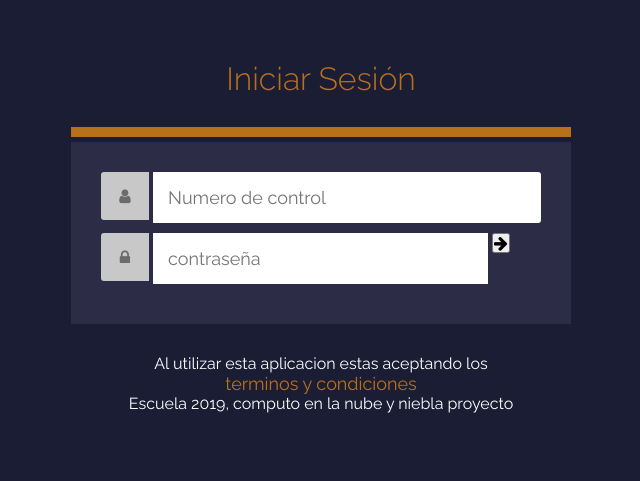
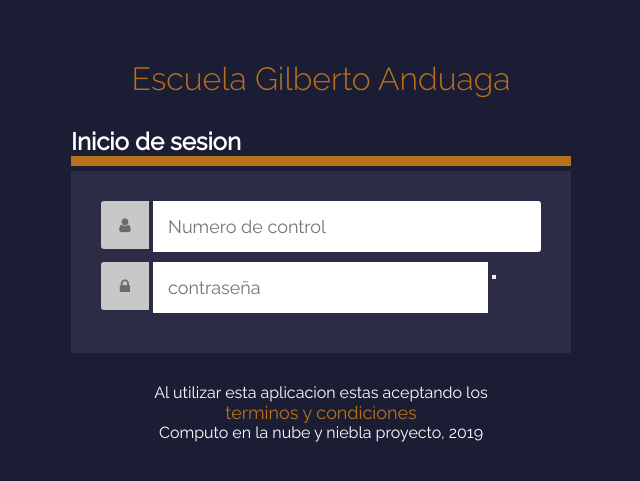
Before and after one commit to IngCampos/Escuela_PHP_JQuery, a PHP site: page /login.php in a window 1280 px wide. Shown: the top 481 px of the page, without its empty margins (319-959 px from the left). Run offline with PHP 8.4, Linux system fonts and the light colour scheme; some libraries are stand-ins or nearby versions.

Commit message:
Mejoras generales
Cambio de nombres, titulos, encabezado y pie de pagina.
Centrado de textos, mejro diseño.
Al tratar de sobreescribir las asistencias estas muestra un mensaje.

```diff
--- a/views/contenido.view.php
+++ b/views/contenido.view.php
@@ -3,15 +3,14 @@ require 'header.php';
 ?>
 <body>
 	<div class="contenedor">
-		<h1 class="titulo"><?php echo $_SESSION['usuario']['Nombres']." ".$_SESSION['usuario']['Apellidos']."(".$_SESSION['usuario']['Titulo'].")";?></h1>
+		<h2>Inicio: <?php echo $_SESSION['usuario']['Nombres']." ".$_SESSION['usuario']['Apellidos']."(".$_SESSION['usuario']['Titulo'].")";?></h2>
 		<a href="cerrar.php">Cerrar Sesion</a><a style="float: right;" class="inico" href="index.php">Inicio</a>
 		<hr class="border">
 		<div class="contenido">
 			<?php if ($_SESSION['usuario']['Titulo']=="Alumno") require 'contenido_alumno.view.php';
 			if ($_SESSION['usuario']['Titulo']=="Maestro") require 'contenido_maestro.view.php';
 			if ($_SESSION['usuario']['Titulo']=="Administrador") require 'contenido_administrador.view.php';?>
-			<hr><center><h2>Libros</h2></center>
-			grado:<?php echo $_SESSION['usuario']['Grado']?>(ayuda parte libros)
+			<hr>
 		</div>
 	</div>
 </body>
--- a/views/contenido_maestro.view.php
+++ b/views/contenido_maestro.view.php
@@ -11,9 +11,9 @@ $statement->execute(array(
 	//se pone 0 por que al haber dos campos con el nombre Id, el otro pasa a nombrarse 0
 ));
 $materias = $statement->fetch();
-echo "<table ><tr><td>Hora</td><td>Materia</td><td>Grado</td><td>Asistencias</td></tr>";
+echo "<table ><tr><td>Hora</td><td>Materia</td><td>Grado</td><td>Pase de lista</td><td>Asistencias</td><td></tr>";
 while($materias!=null){
-	echo "<tr><td>".$materias["Hora"]."</td><td>".$materias["Nombre"]."</td><td>".$materias["Grado"]."</td><td><a href='control.php?id_clase=".$materias["Id"]."'>Asistencias</a></td></tr>";
+	echo "<tr><td>".$materias["Hora"]."</td><td>".$materias["Nombre"]."</td><td><center>".$materias["Grado"]."</center></td><td><center><a class='fa fa-edit' href='control.php?id_clase=".$materias["Id"]."'></a></center></td></tr>";
 	$materias = $statement->fetch();
 }
 echo "</table>";
--- a/views/footer.php
+++ b/views/footer.php
@@ -1,5 +1,7 @@
+    </div>
+</body>
 <footer>
-<center>Escuela 2019, computo en la nube y niebla proyecto</center>
+<center>Computo en la nube y niebla proyecto, 2019</center>
 <script>
 	// este codigo elimina el form resubmission, al recargar la pagina no envie otras vez los datos por post
     if ( window.history.replaceState ) {
--- a/views/header.php
+++ b/views/header.php
@@ -1,10 +1,13 @@
 <!DOCTYPE html>
-<html lang="en">
+<html lang="es">
 <head>
 	<meta charset="UTF-8">
 	<meta name="viewport" content="width=device-width, user-scalable=no, initial-scale=1.0, maximum-scale=1.0, minimum-scale=1.0">
 	<link rel="stylesheet" href="https://maxcdn.bootstrapcdn.com/font-awesome/4.4.0/css/font-awesome.min.css">
 	<link href='https://fonts.googleapis.com/css?family=Raleway:400,300' rel='stylesheet' type='text/css'>
 	<link rel="stylesheet" href="css/estilos.css">
-	<title>Sesion iniciada</title>
+	<title>Escuela Gilberto Anduaga</title>
 </head>
+<body>
+	<div class="contenedor">
+		<h1 class="titulo">Escuela Gilberto Anduaga</h1>
--- a/views/login.view.php
+++ b/views/login.view.php
@@ -1,10 +1,7 @@
 <?php
 require 'header.php';
 ?>
-<body>
-	<div class="contenedor">
-		<h1 class="titulo">Iniciar Sesión</h1>
-
+<h2>Inicio de sesion</h2>
 		<hr class="border">
 
 		<form class="formulario" name="login" action="<?php echo htmlspecialchars($_SERVER['PHP_SELF']); ?>" method="POST">
@@ -14,7 +11,7 @@ require 'header.php';
 
 			<div class="form-group">
 				<i class="icono izquierda fa fa-lock"></i><input class="password_btn" type="password" name="contraseña" placeholder="contraseña" required <?php if(isset($bloqueo_inputs))echo "disabled";?>>
-				<button  type="submit" class="submit-btn fa fa-arrow-right" <?php if(isset($bloqueo_inputs))echo "disabled";?>></button>
+				<button  type="submit" class="btn btn-success" <?php if(isset($bloqueo_inputs))echo "disabled";?>></button>
 			</div>
 
 			<!-- Comprobamos si la variable errores esta seteada, si es asi mostramos los errores -->
@@ -30,8 +27,6 @@ require 'header.php';
 			Al utilizar esta aplicacion estas aceptando los
 			<a href="terminosycondiciones.view.php">terminos y condiciones</a>
 		</p>
-	</div>
-</body>
 <?php
 require 'footer.php';
 ?>
```
Also changed, not shown: views/control.view.php (+14 -14 lines).
